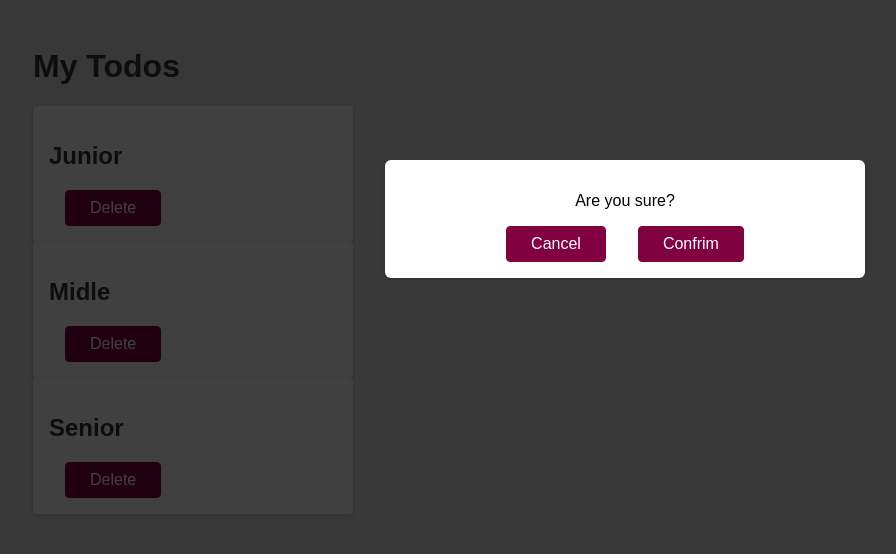
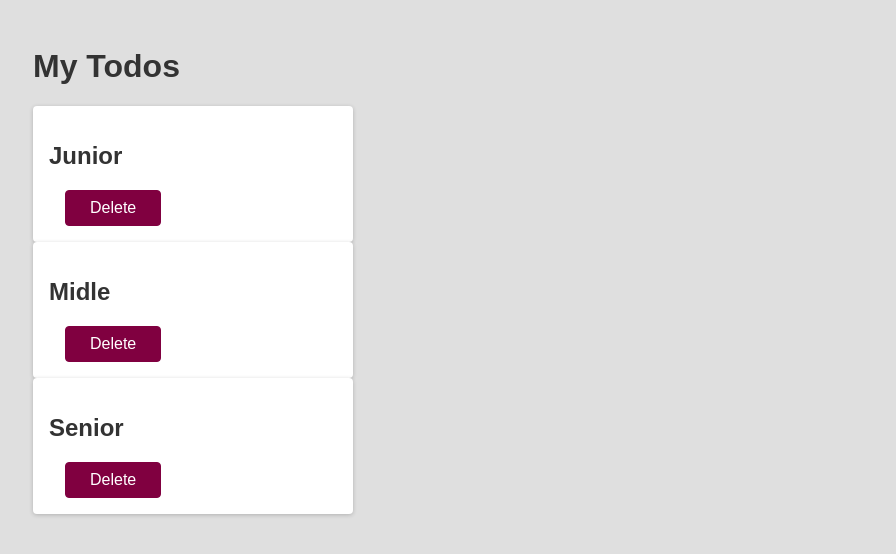
Before and after one commit to KorolevskiTigr2/NextJs-learning, a React (Create React App) app: page / in a window 1280 px wide. Shown: the top 554 px of the page, without its empty margins (15-911 px from the left). Built offline with nearby package versions, Linux system fonts and the light colour scheme.

Commit message:
Add: Usestate to Todo.js

```diff
--- a/src/App.js
+++ b/src/App.js
@@ -1,7 +1,5 @@
 import './index.css';
 import Todo from './Todo';
-import Modal from './Modal';
-import Backdrop from './Backdrop';
 
 function App() {
   return (
@@ -10,8 +8,6 @@ function App() {
         <Todo text="Junior"/>
         <Todo text="Midle"/>
         <Todo text="Senior"/>
-        <Modal />
-        <Backdrop />
      </div>
   );
 }
--- a/src/Backdrop.js
+++ b/src/Backdrop.js
@@ -1,5 +1,5 @@
-export default function Backdrop() {
+export default function Backdrop(props) {
     return(
-        <div className="backdrop" />
+        <div className="backdrop" onClick={props.onCancel} />
     );
 }
--- a/src/Modal.js
+++ b/src/Modal.js
@@ -1,9 +1,12 @@
-export default function Modal() {
+
+
+export default function Modal(props) {
+
     return(
         <div className="modal">
             <p>Are you sure?</p>
-            <button className="btn .btn--alt">Cancel</button>
-            <button className="btn">Confrim</button>
+            <button className="btn .btn--alt" onClick={props.onCancel}>Cancel</button>
+            <button className="btn" onClick={props.onConfrim}>Confrim</button>
         </div>
     );
 }
--- a/src/Todo.js
+++ b/src/Todo.js
@@ -1,8 +1,17 @@
+import {useState} from 'react';
+import Modal from './Modal'
+import Backdrop from './Backdrop';
+
 export default function Todo(props) {
- function deleteHandler() {
-  console.log(props.text);
+  const [modalItsOpen, setModalItsOpen] = useState(false);
+
+  function deleteHandler() {
+    setModalItsOpen(true);
  }
 
+ function closeModalHandler(){
+    setModalItsOpen(false);
+ }
 
 
   return(
@@ -10,9 +19,15 @@ export default function Todo(props) {
         <div className='card'>
           <h2>{props.text}</h2>
           <div className='atcions'>
-            <button className='btn' onClick={deleteHandler()}>Delete</button>
+            <button className='btn' onClick={deleteHandler}>
+               Delete
+            </button>
           </div>
        </div>
+        {modalItsOpen && (
+        <Modal onCancel={closeModalHandler} onConfrim={closeModalHandler} />
+        )}
+        {modalItsOpen && <Backdrop onCancel={closeModalHandler} />}
     </div>
     );
 }
```
